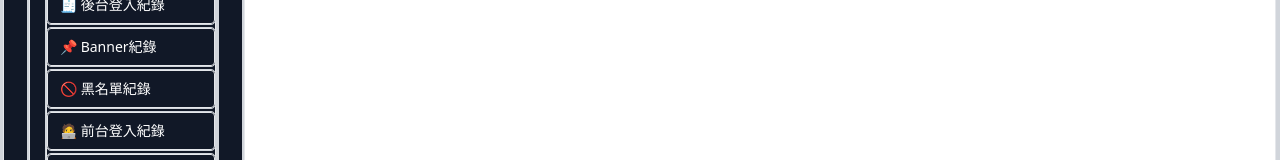
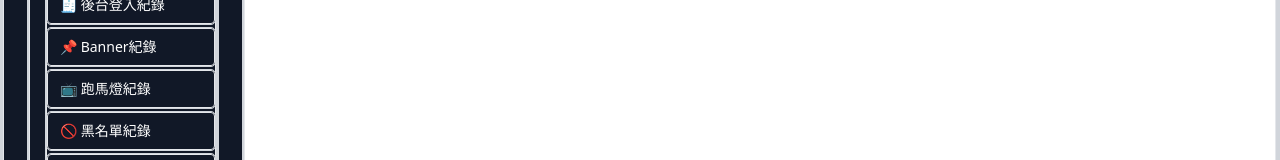
Before and after one commit to LINtest0524/frontend-auth-ui, a Next.js app: page /admin/id-verification in a window 1280 px wide. Both pictures are taken after a click on the button "🪵 操作紀錄". Shown: the part 505-665 px from the top of the page. Built offline with nearby package versions, Linux system fonts and the light colour scheme; no server answers.

Commit message:
紀錄 AI智障 跑馬燈沒紀錄

```diff
--- a/package.json
+++ b/package.json
@@ -18,6 +18,7 @@
     "class-variance-authority": "^0.7.1",
     "clsx": "^2.1.1",
     "date-fns": "^4.1.0",
+    "dayjs": "^1.11.13",
     "lucide-react": "^0.514.0",
     "next": "^15.3.3",
     "react": "^19.0.0",
--- /dev/null
+++ b/src/app/(dashboard)/audit-log/back-marquee/page.tsx
@@ -0,0 +1,12 @@
+'use client'
+
+import AuditLogTable from '@/components/AuditLogTable'
+
+export default function MarqueeActionLogPage() {
+  return (
+    <AuditLogTable
+      keyword="跑馬燈"
+      title="📺 跑馬燈操作紀錄"
+    />
+  )
+}
--- a/src/components/sidebar.tsx
+++ b/src/components/sidebar.tsx
@@ -163,6 +163,17 @@ export default function Sidebar() {
               </Link>
 
               <Link
+                href="/audit-log/back-marquee"
+                className={cn(
+                  "text-sm px-3 py-2 rounded hover:bg-gray-700",
+                  pathname === "/audit-log/back-marquee" && "bg-gray-700"
+                )}
+              >
+                📺 跑馬燈紀錄
+              </Link>
+
+
+              <Link
                 href="/audit-log/back-blacklist"
                 className={cn(
                   "text-sm px-3 py-2 rounded hover:bg-gray-700",
```
Also changed, not shown: 1 other file (tests, documents, lock files or other folders).
